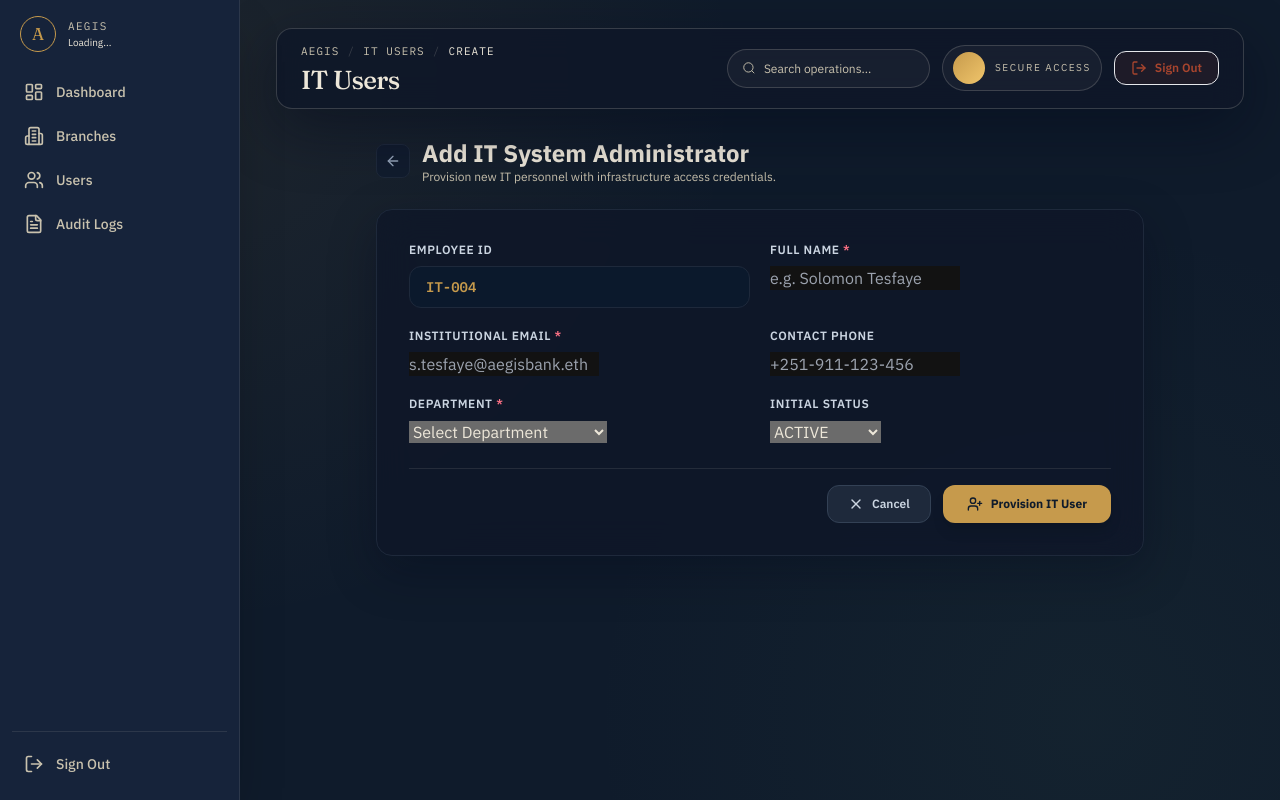
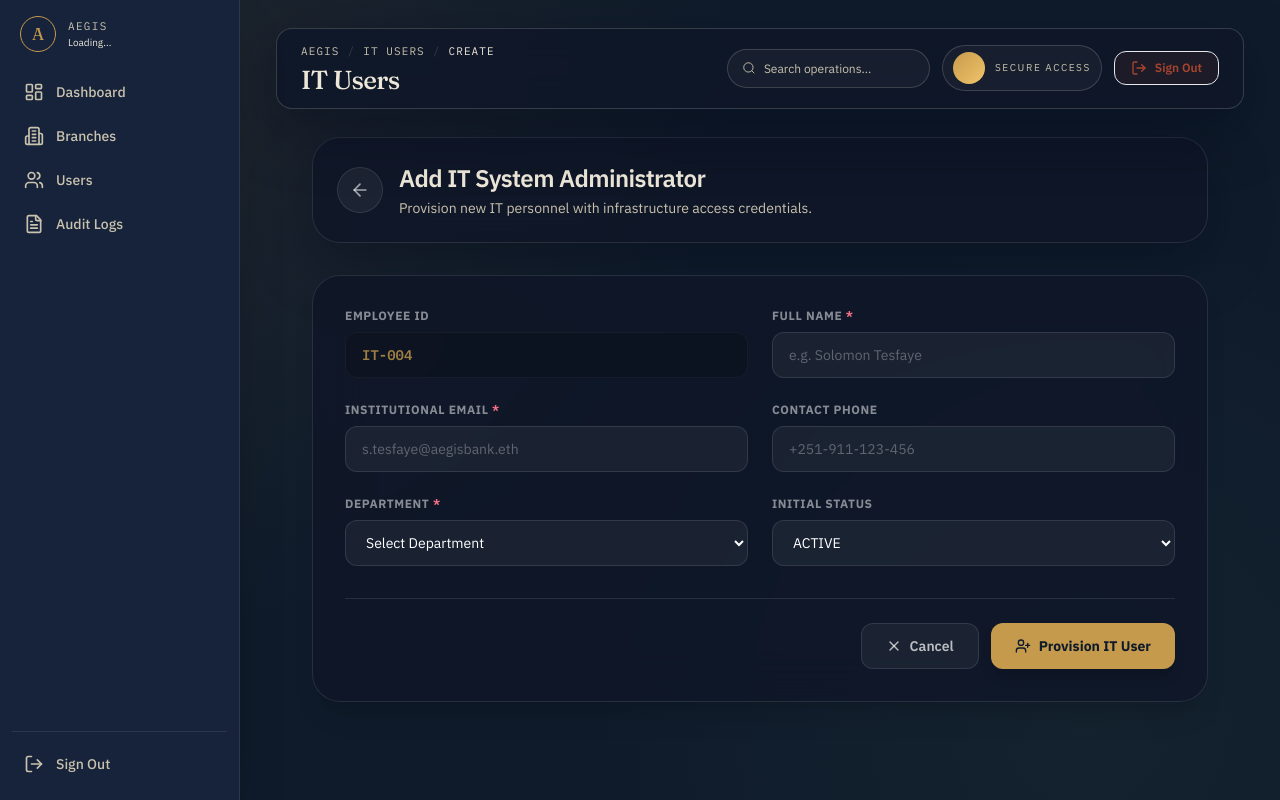
Before and after one commit to jeremy19ketema/Bank_Biometrics, a Next.js app in the folder frontend/: page /it-users/create in a window 1280 px wide. Built offline with nearby package versions, Linux system fonts and the light colour scheme.

Commit message:
add IT user management pages and backend controllers for staff and approval workflows

```diff
--- a/frontend/src/app/(dashboard)/it-users/create/page.tsx
+++ b/frontend/src/app/(dashboard)/it-users/create/page.tsx
@@ -12,7 +12,7 @@ import { ToastContainer } from "@/components/ui/Toast";
 
 export default function CreateITUserPage() {
   const router = useRouter();
-  const { itUsers, addITUser } = useSuperAdminStore();
+  const { itUsers, createUser } = useSuperAdminStore();
   const { toasts, toast, dismissToast } = useToast();
 
   const nextCode = `IT-${String(itUsers.length + 1).padStart(3, "0")}`;
@@ -32,122 +32,131 @@ export default function CreateITUserPage() {
     },
   });
 
-  const onSubmit = (data: ITUserFormValues) => {
-    addITUser({
-      employeeId: nextCode,
-      ...data,
+  const onSubmit = async (data: ITUserFormValues) => {
+    const res = await createUser({
+      username: data.email.split("@")[0], // Generate username from email
+      fullName: data.fullName,
+      email: data.email,
+      role: "SUPER_ADMIN_IT",
+      department: data.department,
+      passcode: "TempPass123!" // Default temporary passcode
     });
-    toast.success("IT User Created", `${data.fullName} has been provisioned with system access.`);
-    setTimeout(() => router.push("/it-users"), 1500);
+
+    if (res.success) {
+      toast.success("Approval Requested", `${data.fullName} has been sent for Super Admin Manager approval.`);
+      setTimeout(() => router.push("/it-users"), 1500);
+    } else {
+      toast.error("Failed to create IT User", res.message || "Unknown error occurred.");
+    }
   };
 
   return (
-    <div className="max-w-3xl mx-auto space-y-6">
+    <div className="max-w-4xl mx-auto space-y-8">
       {/* Header */}
-      <div className="flex items-center gap-3">
+      <div className="flex flex-col md:flex-row md:items-center gap-4 bg-[rgba(15,23,40,0.82)] border border-white/10 rounded-[28px] p-6 shadow-[0_20px_60px_rgba(2,8,23,0.36)] backdrop-blur-xl">
         <Link
           href="/it-users"
-          className="p-2 rounded-lg bg-[#111C2E] border border-slate-800 text-slate-400 hover:text-white transition-colors"
+          className="p-3 rounded-full bg-white/5 border border-white/10 text-white/60 hover:text-white hover:bg-white/10 transition-all w-fit"
         >
-          <ArrowLeft className="w-4 h-4" />
+          <ArrowLeft className="w-5 h-5" />
         </Link>
         <div>
-          <h1 className="text-2xl font-extrabold text-[color:var(--ledger-paper)]">Add IT System Administrator</h1>
-          <p className="text-xs text-[color:var(--ledger-paper-dim)]">
+          <h1 className="text-2xl font-semibold tracking-tight text-[color:var(--ledger-paper)]">Add IT System Administrator</h1>
+          <p className="text-sm text-[color:var(--ledger-paper-dim)] mt-1">
             Provision new IT personnel with infrastructure access credentials.
           </p>
         </div>
       </div>
 
       {/* Form */}
-      <form onSubmit={handleSubmit(onSubmit)} className="glass-panel p-8 rounded-2xl border border-slate-800 space-y-6">
-        <div className="grid grid-cols-1 sm:grid-cols-2 gap-5">
+      <form onSubmit={handleSubmit(onSubmit)} className="bg-[rgba(15,23,40,0.82)] border border-white/10 rounded-[28px] p-8 shadow-xl backdrop-blur-xl space-y-8">
+        <div className="grid grid-cols-1 sm:grid-cols-2 gap-6">
           <div>
-            <label className="block text-xs font-semibold text-slate-300 uppercase tracking-wider mb-2">
+            <label className="block text-xs font-bold text-white/50 uppercase tracking-wider mb-2">
               Employee ID
             </label>
             <input
               type="text"
               readOnly
               value={nextCode}
-              className="w-full bg-[#0B192C] border border-[#1E293B] rounded-xl px-4 py-2.5 text-sm text-[color:var(--brass)] font-mono font-bold cursor-not-allowed"
+              className="w-full bg-black/20 border border-white/5 rounded-xl px-4 py-3 text-sm text-[color:var(--brass)] font-mono font-bold cursor-not-allowed opacity-80"
             />
           </div>
           <div>
-            <label className="block text-xs font-semibold text-slate-300 uppercase tracking-wider mb-2">
+            <label className="block text-xs font-bold text-white/50 uppercase tracking-wider mb-2">
               Full Name <span className="text-rose-400">*</span>
             </label>
             <input
               type="text"
               placeholder="e.g. Solomon Tesfaye"
               {...register("fullName")}
-              className="input-field"
+              className="w-full bg-white/5 border border-white/10 rounded-xl px-4 py-3 text-sm text-white focus:bg-white/10 focus:border-[color:var(--brass)] focus:ring-1 focus:ring-[color:var(--brass)] outline-none transition-all placeholder:text-white/30"
             />
             {errors.fullName && (
               <p className="text-rose-400 text-[11px] mt-1">{errors.fullName.message}</p>
             )}
           </div>
           <div>
-            <label className="block text-xs font-semibold text-slate-300 uppercase tracking-wider mb-2">
+            <label className="block text-xs font-bold text-white/50 uppercase tracking-wider mb-2">
               Institutional Email <span className="text-rose-400">*</span>
             </label>
             <input
               type="email"
               placeholder="s.tesfaye@aegisbank.eth"
               {...register("email")}
-              className="input-field"
+              className="w-full bg-white/5 border border-white/10 rounded-xl px-4 py-3 text-sm text-white focus:bg-white/10 focus:border-[color:var(--brass)] focus:ring-1 focus:ring-[color:var(--brass)] outline-none transition-all placeholder:text-white/30"
             />
             {errors.email && (
               <p className="text-rose-400 text-[11px] mt-1">{errors.email.message}</p>
             )}
           </div>
           <div>
-            <label className="block text-xs font-semibold text-slate-300 uppercase tracking-wider mb-2">
+            <label className="block text-xs font-bold text-white/50 uppercase tracking-wider mb-2">
               Contact Phone
             </label>
             <input
               type="text"
               placeholder="+251-911-123-456"
               {...register("phone")}
-              className="input-field"
+              className="w-full bg-white/5 border border-white/10 rounded-xl px-4 py-3 text-sm text-white focus:bg-white/10 focus:border-[color:var(--brass)] focus:ring-1 focus:ring-[color:var(--brass)] outline-none transition-all placeholder:text-white/30"
             />
             {errors.phone && (
               <p className="text-rose-400 text-[11px] mt-1">{errors.phone.message}</p>
             )}
           </div>
           <div>
-            <label className="block text-xs font-semibold text-slate-300 uppercase tracking-wider mb-2">
+            <label className="block text-xs font-bold text-white/50 uppercase tracking-wider mb-2">
               Department <span className="text-rose-400">*</span>
             </label>
-            <select {...register("department")} className="input-field">
-              <option value="">Select Department</option>
-              <option value="Infrastructure & Security">Infrastructure & Security</option>
-              <option value="Database Administration">Database Administration</option>
-              <option value="Biometric Systems">Biometric Systems</option>
-              <option value="Network Operations">Network Operations</option>
-              <option value="Application Support">Application Support</option>
-              <option value="Cyber Security">Cyber Security</option>
+            <select {...register("department")} className="w-full bg-white/5 border border-white/10 rounded-xl px-4 py-3 text-sm text-white focus:bg-white/10 focus:border-[color:var(--brass)] focus:ring-1 focus:ring-[color:var(--brass)] outline-none transition-all placeholder:text-white/30">
+              <option value="" className="bg-[#0f1728] text-white">Select Department</option>
+              <option value="Infrastructure & Security" className="bg-[#0f1728] text-white">Infrastructure & Security</option>
+              <option value="Database Administration" className="bg-[#0f1728] text-white">Database Administration</option>
+              <option value="Biometric Systems" className="bg-[#0f1728] text-white">Biometric Systems</option>
+              <option value="Network Operations" className="bg-[#0f1728] text-white">Network Operations</option>
+              <option value="Application Support" className="bg-[#0f1728] text-white">Application Support</option>
+              <option value="Cyber Security" className="bg-[#0f1728] text-white">Cyber Security</option>
             </select>
             {errors.department && (
               <p className="text-rose-400 text-[11px] mt-1">{errors.department.message}</p>
             )}
           </div>
           <div>
-            <label className="block text-xs font-semibold text-slate-300 uppercase tracking-wider mb-2">
+            <label className="block text-xs font-bold text-white/50 uppercase tracking-wider mb-2">
               Initial Status
             </label>
-            <select {...register("status")} className="input-field">
-              <option value="ACTIVE">ACTIVE</option>
-              <option value="INACTIVE">INACTIVE</option>
-              <option value="SUSPENDED">SUSPENDED</option>
+            <select {...register("status")} className="w-full bg-white/5 border border-white/10 rounded-xl px-4 py-3 text-sm text-white focus:bg-white/10 focus:border-[color:var(--brass)] focus:ring-1 focus:ring-[color:var(--brass)] outline-none transition-all placeholder:text-white/30">
+              <option value="ACTIVE" className="bg-[#0f1728] text-white">ACTIVE</option>
+              <option value="INACTIVE" className="bg-[#0f1728] text-white">INACTIVE</option>
+              <option value="SUSPENDED" className="bg-[#0f1728] text-white">SUSPENDED</option>
             </select>
           </div>
         </div>
 
-        <div className="flex justify-end gap-3 pt-4 border-t border-[color:var(--line)]">
+        <div className="flex justify-end gap-3 pt-6 border-t border-white/10">
           <Link
             href="/it-users"
-            className="flex items-center gap-2 px-5 py-2.5 rounded-xl bg-slate-800 hover:bg-slate-700 text-slate-300 text-xs font-semibold transition-colors border border-slate-700"
+            className="flex items-center gap-2 px-6 py-3 rounded-xl bg-white/5 hover:bg-white/10 text-white/70 text-sm font-semibold transition-all border border-white/10"
           >
             <X className="w-4 h-4" />
             Cancel
@@ -155,7 +164,7 @@ export default function CreateITUserPage() {
           <button
             type="submit"
             disabled={isSubmitting}
-            className="flex items-center gap-2 px-6 py-2.5 rounded-xl bg-[color:var(--brass)] hover:bg-[#d7ab5c] text-[color:var(--ink-navy)] font-bold text-xs transition-all shadow-lg shadow-[color:var(--brass)]/20 disabled:opacity-50 disabled:cursor-not-allowed"
+            className="flex items-center gap-2 px-6 py-3 rounded-xl bg-[color:var(--brass)] hover:bg-[#d7ab5c] text-[color:var(--ink-navy)] font-bold text-sm transition-all shadow-lg shadow-[color:var(--brass)]/20 disabled:opacity-50 disabled:cursor-not-allowed"
           >
             <UserPlus className="w-4 h-4" />
             <span>{isSubmitting ? "Provisioning..." : "Provision IT User"}</span>
```
Also changed, not shown: frontend/src/app/(dashboard)/it-users/page.tsx (+150 -116 lines), 2 other files (tests, documents, lock files or other folders).
